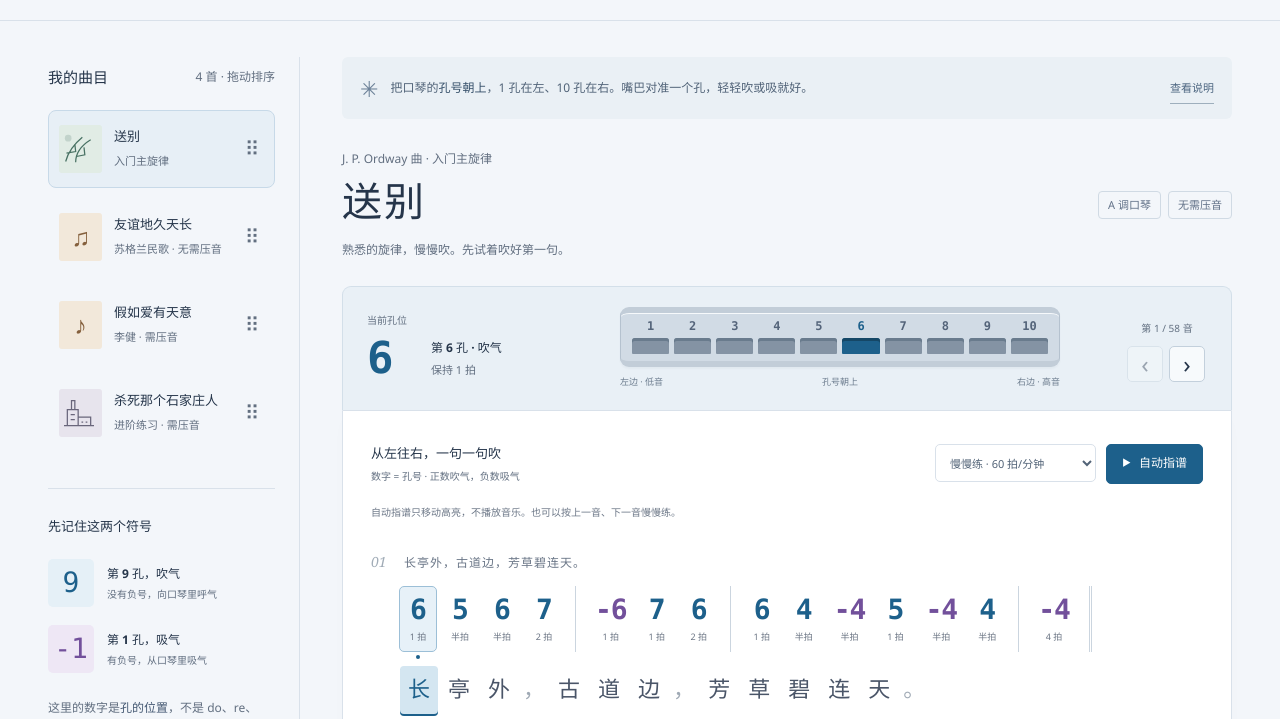
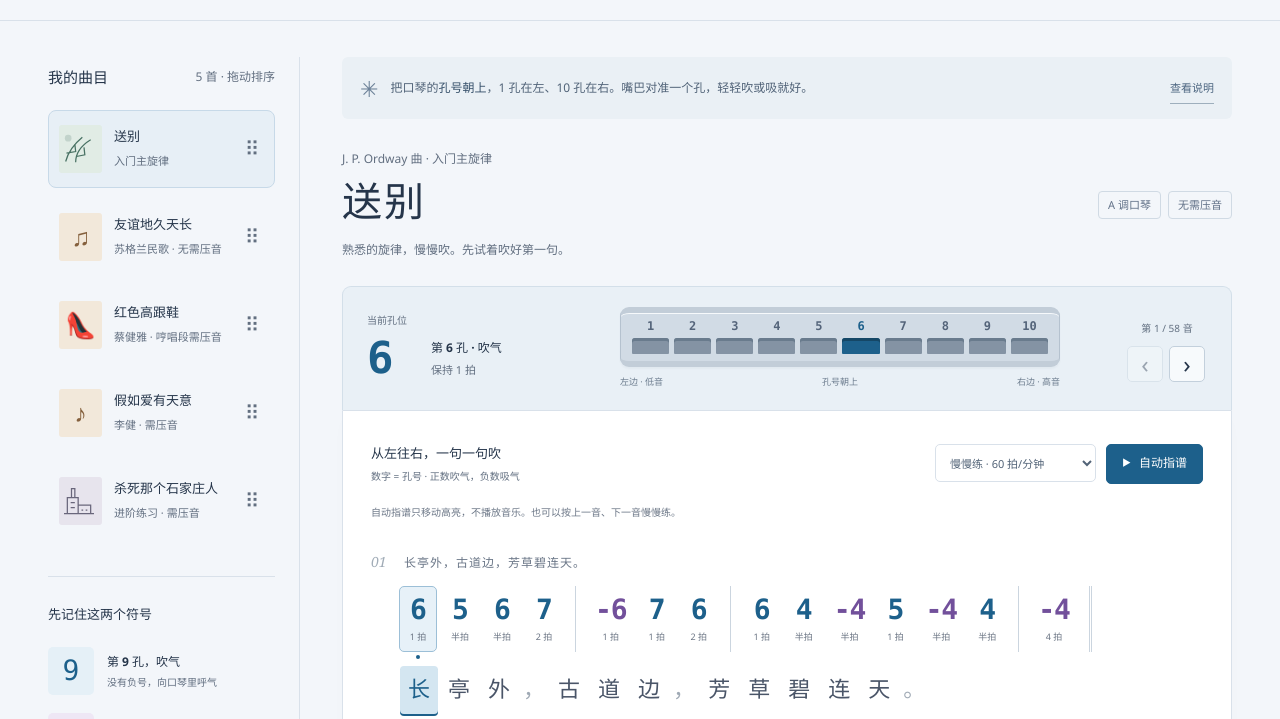
Before and after one commit to tiancia/harmonica_tabs, a plain HTML site: page index.html in a window 1280 px wide. Shown: the part 81-800 px from the top of the page. Drawn offline with Linux system fonts and the light colour scheme.

Commit message:
feat: add Red High Heels before If Love Had Providence

```diff
--- a/app.js
+++ b/app.js
@@ -331,9 +331,12 @@
       if (Array.isArray(saved)) {
         const order = [...new Set(saved)].filter((id) => choices.has(id));
         let previousId = null;
-        for (const id of choices.keys()) {
-          // 新曲紧跟默认前一首，已有曲目保留用户排好的相对顺序。
-          if (!order.includes(id)) order.splice(order.indexOf(previousId) + 1, 0, id);
+        for (const [id, button] of choices) {
+          if (!order.includes(id)) {
+            const beforeIndex = order.indexOf(button.dataset.insertBefore);
+            const position = beforeIndex >= 0 ? beforeIndex : order.indexOf(previousId) + 1;
+            order.splice(position, 0, id);
+          }
           previousId = id;
         }
         list.append(...order.map((id) => choices.get(id)));
--- a/index.html
+++ b/index.html
@@ -9,6 +9,7 @@
     <link rel="icon" href="./favicon.svg" type="image/svg+xml" />
     <link rel="stylesheet" href="./styles.css" />
     <script src="./songs.js" defer></script>
+    <script src="./red-high-heels.js" defer></script>
     <script src="./shijiazhuang.js" defer></script>
     <script src="./app.js" defer></script>
   </head>
@@ -24,7 +25,7 @@
 
     <div class="workspace">
       <aside class="sidebar" aria-label="曲目与看谱提示">
-        <div class="library-heading"><h2>我的曲目</h2><span>4 首 · 拖动排序</span></div>
+        <div class="library-heading"><h2>我的曲目</h2><span>5 首 · 拖动排序</span></div>
         <nav class="song-list" aria-label="选择曲目" aria-description="拖动曲目右侧手柄排序。键盘可按 Alt 加上下方向键移动曲目。">
           <button class="song-choice is-selected" data-song="farewell" type="button" aria-current="true">
             <span class="song-art meadow" aria-hidden="true"><svg viewBox="0 0 48 48" fill="none"><path d="M8 39c3-11 9-20 20-29M20 40c0-9 5-19 18-27M9 29l11-2-1-9m2 15 10-2-1-9" stroke="currentColor" stroke-width="1.5"/><circle cx="11" cy="11" r="4" fill="currentColor" opacity=".2"/></svg></span>
@@ -33,6 +34,10 @@
           <button class="song-choice" data-song="auld-lang-syne" type="button">
             <span class="song-art melody" aria-hidden="true">♫</span>
             <span class="song-choice-copy"><strong>友谊地久天长</strong><small>苏格兰民歌 · 无需压音</small></span><span class="song-grip" aria-hidden="true" title="拖动排序">⠿</span>
+          </button>
+          <button class="song-choice" data-song="red-high-heels" data-insert-before="if-love-had-providence" type="button">
+            <span class="song-art melody" aria-hidden="true">👠</span>
+            <span class="song-choice-copy"><strong>红色高跟鞋</strong><small>蔡健雅 · 哼唱段需压音</small></span><span class="song-grip" aria-hidden="true" title="拖动排序">⠿</span>
           </button>
           <button class="song-choice" data-song="if-love-had-providence" type="button">
             <span class="song-art melody" aria-hidden="true">♪</span>
--- /dev/null
+++ b/red-high-heels.js
@@ -0,0 +1,126 @@
+"use strict";
+
+(() => {
+  // 简谱 1=A4。5、6、7 用 6、-6、-7，高音 1、2、3 用 7、-8、8。
+  // 副歌从第三拍进入，跨段的小节按唱句拆开，两段合起来仍是四拍。
+  const tie = (hole, beats) => [hole, beats, { tie: true }];
+  const quickEntrance = [[0, 1], [8, 0.25], [8, 0.25], [8, 0.25], [8, 0.25], [-8, 0.5]];
+  const verseStart = [
+    [...quickEntrance, [-7, 1], [7, 0.5]],
+    [tie(7, 0.5), [7, 0.5], [-6, 0.5], [7, 0.5], tie(7, 2)],
+    [...quickEntrance, [9, 1], [-7, 0.5]],
+    [tie(-7, 0.5), [7, 0.5], [-6, 0.5], [7, 0.5], tie(7, 0.5), [7, 1], [-6, 0.5]],
+  ];
+  function verseEnding(heldHole) {
+    return [
+      [[0, 1], [8, 0.25], [-8, 0.25], [7, 0.25], [-8, 0.25], [-8, 0.75], [6, 0.25], tie(6, 0.5), [6, 0.5]],
+      [[0, 1], [8, 0.25], [-8, 0.25], [7, 0.5], [-8, 0.5], [-7, 1], [heldHole, 0.5]],
+      [tie(heldHole, 2), [0, 0.5], [6, 0.5], [8, 0.5], [-8, 0.5]],
+      [tie(-8, 0.5), [9, 1.5]],
+    ];
+  }
+
+  const chorusResponse = [tie(-7, 0.5), [7, 1.5], [9, 0.5], [8, 0.5], [7, 0.5], [-10, 0.5]];
+  const chorusStart = [
+    [[9, 0.5], [8, 0.5], [7, 0.5], [-6, 0.5]],
+    [tie(-6, 1), [9, 0.5], [-8, 1], [-7, 0.5], [6, 0.5], [-7, 0.5]],
+    chorusResponse,
+    [tie(-10, 1), [9, 0.5], [-10, 1.5], [9, 0.5], [8, 0.5]],
+  ];
+  const fallingTurn = [tie(8, 0.5), [-8, 0.25], [7, 0.25], [0, 0.5], [7, 0.5], [9, 0.5], [8, 0.5], [7, 0.5], [7, 0.5]];
+  const quickTurn = [[9, 0.5], [8, 0.25], [8, 0.25], tie(8, 0.25), [-8, 0.25], [7, 0.5]];
+  const titleBar = [tie(-8, 1), [0, 0.5], [6, 0.5], [-7, 0.5], [7, 0.5], [6, 0.5], [-7, 0.5]];
+  const chorusEnding = [
+    fallingTurn,
+    [tie(7, 1), [9, 0.5], [-8, 0.5], [-8, 0.25], [-7, 0.25], [-7, 1], [7, 0.5]],
+    [tie(7, 1), [0, 0.75], [7, 0.25], ...quickTurn],
+    [[7, 3], [-8, 0.25], [8, 0.25], [-8, 0.5]],
+    titleBar,
+  ];
+  const closingBar = [[-6, 2], [0, 2]];
+
+  const phrases = [
+    {
+      section: "主歌一", label: "主歌一 · 起句", bars: verseStart,
+      lyrics: [{ char: "该", notes: [1] }, { char: "怎", notes: [2] }, { char: "么", notes: [3] }],
+    },
+    { label: "主歌一 · 收句", bars: verseEnding(-6) },
+    {
+      section: "副歌一", label: "副歌一 · 第三拍进入", bars: chorusStart,
+      lyrics: [{ char: "你", notes: [0] }, { char: "像", notes: [1] }],
+    },
+    { label: "副歌一 · 收句", bars: [...chorusEnding, closingBar] },
+    { section: "主歌二", label: "主歌二 · 起句", bars: verseStart },
+    { label: "主歌二 · 收句", bars: verseEnding(7) },
+    { section: "副歌二", label: "副歌二 · 起句", bars: chorusStart },
+    { label: "副歌二 · 接哼唱", bars: [...chorusEnding, [tie(-7, 1)]] },
+    {
+      section: "哼唱", label: "哼唱 · 第 8 孔吹气压音",
+      bars: [
+        [[7, 0.5], [-7, 1], [7, 0.5], [-8, 0.5], [-8, 0.5]],
+        [[8, 0.5, { bend: 1 }], [-8, 0.5], [8, 2, { bend: 1 }], [8, 0.5], [-8, 0.5]],
+        [[0, 3], [-8, 0.5], [7, 0.5]],
+        [tie(7, 2), [0, 1], [-9, 0.5], [8, 0.5]],
+        [tie(8, 0.5), [9, 0.5], tie(9, 1), [0, 1], [-9, 0.5], [8, 0.5]],
+        [[0, 2]],
+      ],
+    },
+    {
+      section: "副歌再现", label: "副歌再现 · 起句变奏",
+      bars: [
+        [[9, 0.5], [8, 0.5], [9, 0.5], [7, 0.5]],
+        [tie(7, 1), [9, 0.5], [-8, 1], [-7, 0.5], [6, 0.5], [-7, 0.5]],
+        chorusResponse,
+        [tie(-10, 0.5), [9, 0.5], [9, 0.5], [-10, 0.5], tie(-10, 0.75), [9, 0.25], [9, 0.25], [8, 0.25], [8, 0.5]],
+      ],
+    },
+    {
+      label: "副歌再现 · 收句",
+      bars: [
+        fallingTurn,
+        [tie(7, 1), [9, 0.5], [-8, 1.5], [-7, 0.5], [-7, 0.5]],
+        [tie(-7, 0.5), [7, 0.5], tie(7, 0.75), [7, 0.25], ...quickTurn],
+        [[7, 2], [0, 1], [7, 0.5], [-8, 0.5]],
+        [tie(-8, 1)],
+      ],
+    },
+    {
+      section: "尾声", label: "尾声 · 上句",
+      bars: [
+        [[7, 0.5], [9, 0.5], [8, 0.5], [8, 0.5], [-8, 0.5], [-6, 0.5]],
+        [tie(-6, 1), [9, 0.5], [-8, 0.25], [-7, 0.25], tie(-7, 0.5), [-7, 0.5], [6, 0.5], [-7, 0.5]],
+        chorusResponse,
+        [tie(-10, 1), [9, 0.5], [-10, 1], [10, 0.5], [8, 0.5], [8, 0.5]],
+      ],
+    },
+    {
+      label: "尾声 · 下句",
+      bars: [
+        fallingTurn,
+        [tie(7, 1), [9, 0.5], [-8, 1], [-7, 0.5], [-7, 0.5], [-7, 0.5]],
+        [tie(-7, 0.5), [7, 1.5], [0, 0.75], [7, 0.25], [7, 0.25], [-8, 0.25], [8, 0.5]],
+        [[8, 0.5], [-8, 0.25], [-8, 0.25], [-6, 0.5], [-6, 0.25], [7, 0.25], tie(7, 1.5), [7, 0.25], [-8, 0.25]],
+      ],
+    },
+    {
+      label: "尾声 · 最后两小节", bars: [titleBar, closingBar],
+      lyrics: [
+        { char: "红", notes: [2] }, { char: "色", notes: [3] }, { char: "高", notes: [4] },
+        { char: "跟", notes: [5] }, { char: "鞋", notes: [6, 7] },
+      ],
+    },
+  ];
+
+  const song = {
+    id: "red-high-heels",
+    title: "红色高跟鞋",
+    credit: "蔡健雅 词曲、演唱",
+    description: "开头先空一拍，第二拍在第 8 孔连续轻吹四下。主歌、副歌和尾声都用普通吹吸，哼唱段的降音用第 8 孔吹气压低半音。",
+    tags: ["A 调口琴", "哼唱段需压音", "4/4 拍"],
+    lyricsUnderNotes: true,
+    phrases,
+  };
+  const songs = window.HARMONICA_SONGS;
+  const nextIndex = songs.findIndex((item) => item.id === "if-love-had-providence");
+  songs.splice(nextIndex < 0 ? songs.length : nextIndex, 0, song);
+})();
```
Also changed, not shown: 1 other file.
